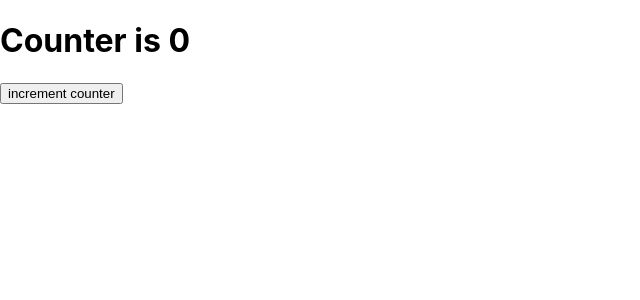
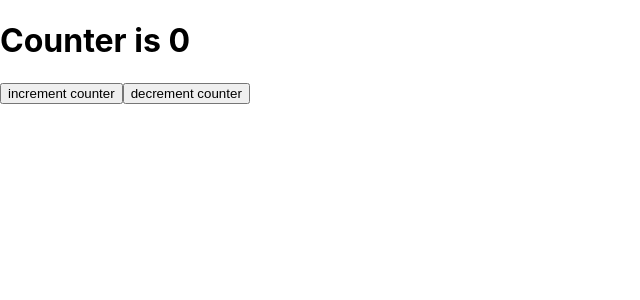
Before and after one commit to sergiohernandezlsm/unit-test, a React (Create React App) app: page / in a window 1280 px wide. Shown: the top 300 px of the page, without its empty margins (0-640 px from the left). Built offline with nearby package versions, Linux system fonts and the light colour scheme.

Commit message:
decrement tested

```diff
--- a/src/App.js
+++ b/src/App.js
@@ -1,24 +1,32 @@
 import React, { Component } from "react";
-import logo from "./logo.svg";
 import "./App.css";
 
 class App extends Component {
-  constructor(props) {
-    super(props);
-    this.state = {
-      counter: 0
-    };
-  }
+  state = {
+    counter: 0
+  };
 
   render() {
     return (
       <div data-test="component-app">
-        <h1 data-test="counter-display">Counter is {this.state.counter}</h1>
+        <h1 data-test="counter-display">
+          Counter is{" "}
+          {this.state.counter >= 0 ? this.state.counter : <h1>NOT</h1>}
+        </h1>
         <button
           data-test="increment-button"
           onClick={() => this.setState({ counter: this.state.counter + 1 })}
         >
           increment counter
+        </button>
+        <button
+          data-test="decrement-button"
+          onClick={() =>
+            this.state.counter >= 0 &&
+            this.setState({ counter: this.state.counter - 1 })
+          }
+        >
+          decrement counter
         </button>
       </div>
     );
```
Also changed, not shown: 1 other file (tests, documents, lock files or other folders).
